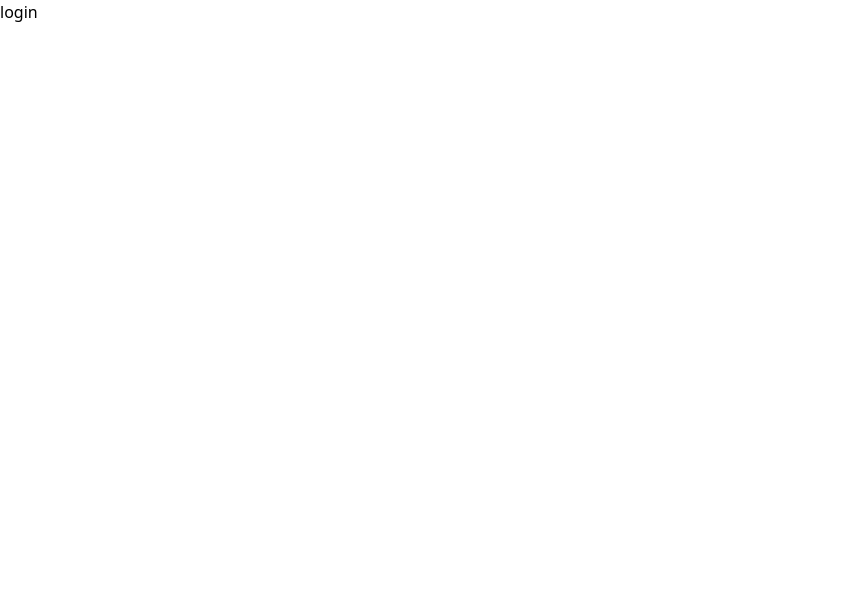
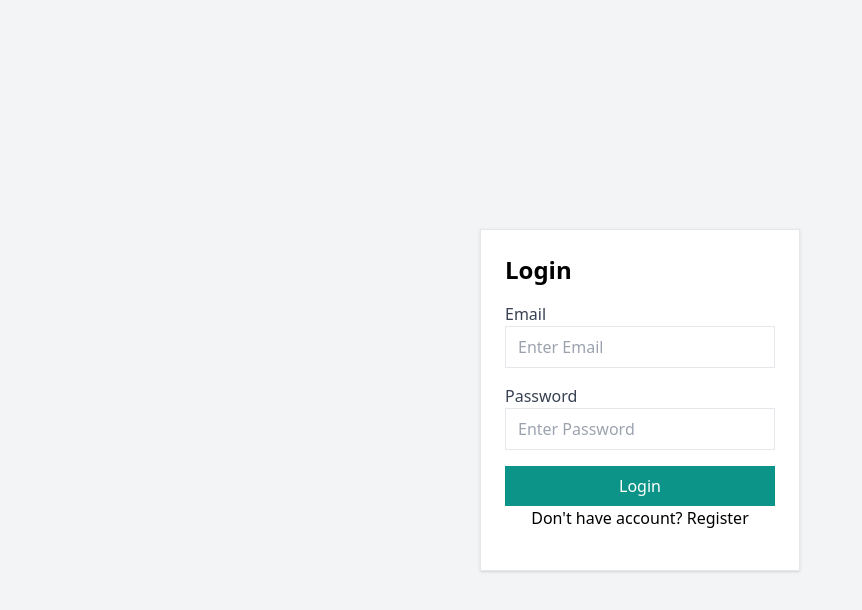
Before and after one commit to lavahang/note-app, a React (Vite) app in the folder frontend/: page /login in a window 1280 px wide. Shown: the top 610 px of the page, without its empty margins (0-862 px from the left). Built offline with nearby package versions, Linux system fonts and the light colour scheme.

Commit message:
fixed error , login page created and changes made in signup page

```diff
--- a/frontend/src/App.jsx
+++ b/frontend/src/App.jsx
@@ -1,5 +1,5 @@
-import { Home } from "./pages/home"
-import { Login } from "./pages/login"
+import Home from "./pages/home"
+import Login from "./pages/login.jsx"
 import Signup from "./pages/signup"
 import {BrowserRouter, Routes, Route} from "react-router-dom"
 
@@ -12,6 +12,7 @@ function App() {
         <Route path="/" element={<Home/>}></Route>
         <Route path="/register" element={<Signup/>}></Route>
         <Route path="/login" element={<Login/>}></Route>
+
       </Routes>
     </BrowserRouter>
 
--- a/frontend/src/pages/home.jsx
+++ b/frontend/src/pages/home.jsx
@@ -1,7 +1,9 @@
 import React from 'react'
 
-export const Home = () => {
+const Home = () => {
   return (
-    <div>home</div>
+    <div>Home</div>
   )
 }
+
+export default Home
--- a/frontend/src/pages/login.jsx
+++ b/frontend/src/pages/login.jsx
@@ -1,7 +1,60 @@
 import React from 'react'
+import axios from 'axios'
+import { useState } from 'react';
+import { Link, useNavigate } from 'react-router-dom';
 
-export const Login = () => {
+const Login = () => {
+
+    const [email, setEmail] = useState('');
+    const [password, setPassword] = useState('');
+    const navigate = useNavigate();
+
+    const handleSubmit = async (e)=>{
+        e.preventDefault();
+        try{
+            // maile axios request lagayera server ma name,email,password send gareko server lai
+            const response = await axios.post('http://localhost:3000/api/auth/login',{email,password});
+            console.log(response);
+            if(response.data.success){
+              localStorage.setItem("token", response.data.token)
+              navigate('/')
+          }
+        }
+        catch(error){
+            console.log(error);
+        }
+    }
+
   return (
-    <div>login</div>
+    <div className=' flex justify-center items-center min-h-screen bg-gray-100'>
+        <div className=' border shadow p-6 w-80 bg-white'>
+        <h2 className=' text-2xl font-bold mb-4'>Login</h2>
+        <form onSubmit={handleSubmit}>
+            <div className=' mb-4'>
+                <label className=' block text-gray-700' htmlFor="email">Email</label>
+                <input type="email" placeholder='Enter Email'
+                onChange={e => setEmail(e.target.value)}
+                className=' w-full px-3 py-2 border'
+                required/>
+            </div>
+            <div className=' mb-4'>
+                <label className=' block text-gray-700' htmlFor="password">Password</label>
+                <input type="password" placeholder='Enter Password'
+                onChange={e => setPassword(e.target.value)}
+                className=' w-full px-3 py-2 border'
+                required/>
+            </div>
+            <div className=' mb-4'>
+            <button type='submit' className=' w-full bg-teal-600 text-white py-2'>Login</button>
+            <p className=' text-center'>
+               Don't have account?  <Link to="/register" >Register</Link>
+            </p>
+            </div>
+        </form>
+
+        </div>
+    </div>
   )
 }
+
+export default Login
--- a/frontend/src/pages/signup.jsx
+++ b/frontend/src/pages/signup.jsx
@@ -1,12 +1,14 @@
 import React from 'react'
 import axios from 'axios'
 import { useState } from 'react';
+import { Link, useNavigate } from 'react-router-dom';
 
 const Signup = () => {
 
     const [name, setName] = useState('');
     const [email, setEmail] = useState('');
     const [password, setPassword] = useState('');
+    const navigate = useNavigate();
 
     const handleSubmit = async (e)=>{
         e.preventDefault();
@@ -14,6 +16,9 @@ const Signup = () => {
             // maile axios request lagayera server ma name,email,password send gareko server lai
             const response = await axios.post('http://localhost:3000/api/auth/register',{name,email,password});
             console.log(response);
+            if(response.data.success){
+                navigate('/login')
+            }
         }
         catch(error){
             console.log(error);
@@ -50,7 +55,7 @@ const Signup = () => {
             <div className=' mb-4'>
             <button type='submit' className=' w-full bg-teal-600 text-white py-2'>Signup</button>
             <p className=' text-center'>
-                Already Have Account?  <a href="">Login</a>
+                Already Have Account?  <Link to="/login">Login</Link>
             </p>
             </div>
         </form>
```
Also changed, not shown: 1 other file (tests, documents, lock files or other folders).
